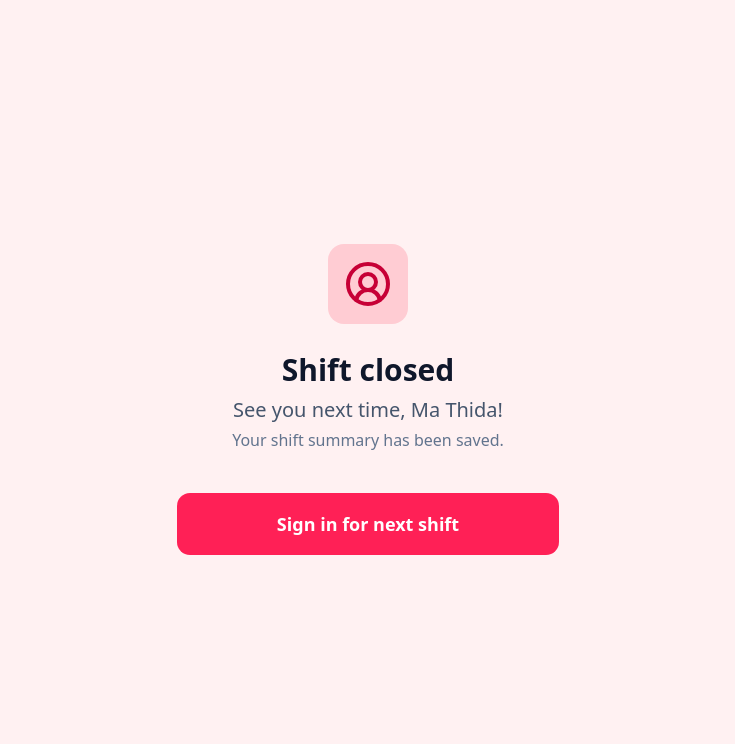
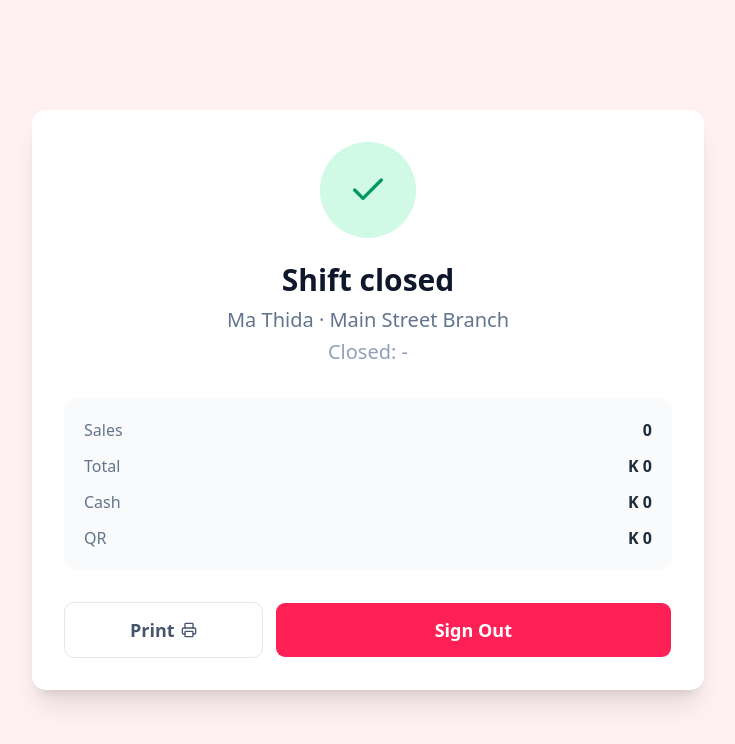
Before and after one commit to thiri-kyaw-khaing/shagan-retail, a Next.js app: page /pos/shift-closed in a window 1280 px wide. Shown: the top 744 px of the page, without its empty margins (272-1007 px from the left). Built offline with nearby package versions, Linux system fonts and the light colour scheme.

Commit message:
feat: enhance shift closing functionality and improve localization

```diff
--- a/app/(protected)/pos/(open-shift)/close-shift/page.tsx
+++ b/app/(protected)/pos/(open-shift)/close-shift/page.tsx
@@ -49,7 +49,17 @@ export default function CloseShiftPage() {
   const handleCloseShift = () => {
     if (!canClose) return;
 
-    router.push("/pos/shift-closed");
+    const params = new URLSearchParams({
+      sales: String(shiftSummary.salesCompleted),
+      total: String(totalSales),
+      cash: String(shiftSummary.cashSales),
+      qr: String(shiftSummary.qrSales),
+      staff: shiftSummary.staffName,
+      branch: shiftSummary.branchName,
+      closedAt: new Date().toISOString(),
+    });
+
+    router.push(`/pos/shift-closed?${params.toString()}`);
   };
 
   const receiptsSuffix = t("closeShift.receiptsSuffix");
@@ -67,7 +77,10 @@ export default function CloseShiftPage() {
           <div className="grid items-stretch gap-6 md:grid-cols-[minmax(0,1fr)_minmax(0,1.6fr)]">
             <ShiftSummaryList
               rows={[
-                { label: t("closeShift.shiftStarted"), value: shiftSummary.startedAt },
+                {
+                  label: t("closeShift.shiftStarted"),
+                  value: shiftSummary.startedAt,
+                },
                 {
                   label: t("closeShift.salesCompleted"),
                   value: String(shiftSummary.salesCompleted),
--- a/app/(protected)/pos/shift-closed/page.tsx
+++ b/app/(protected)/pos/shift-closed/page.tsx
@@ -1,40 +1,87 @@
 "use client";
 
-import { CircleUserRound } from "lucide-react";
+import { Check, Printer } from "lucide-react";
 import { useRouter } from "next/navigation";
+import { useSearchParams } from "next/navigation";
+import { Suspense } from "react";
 
 import CustomButton from "@/components/custom/common/custom-button";
+import SummaryCard from "@/components/custom/common/summary-card";
+import { toBcp47 } from "@/lib/i18n/config";
 import { useTranslation } from "@/lib/i18n/use-translation";
 
 export default function ShiftClosedPage() {
+  return (
+    <Suspense>
+      <ShiftClosedContent />
+    </Suspense>
+  );
+}
+
+function ShiftClosedContent() {
   const router = useRouter();
-  const { t } = useTranslation();
+  const searchParams = useSearchParams();
+  const { t, locale } = useTranslation();
+
+  const sales = searchParams.get("sales") ?? "0";
+  const total = searchParams.get("total") ?? "0";
+  const cash = searchParams.get("cash") ?? "0";
+  const qr = searchParams.get("qr") ?? "0";
+  const staff = searchParams.get("staff") ?? "Ma Thida";
+  const branch = searchParams.get("branch") ?? "Main Street Branch";
+  const closedAt = searchParams.get("closedAt");
+
+  const formatMoney = (value: string) =>
+    `K ${Number(value).toLocaleString("en-US")}`;
+
+  const formattedClosedAt = closedAt
+    ? new Intl.DateTimeFormat(toBcp47(locale), {
+        dateStyle: "medium",
+        timeStyle: "short",
+      }).format(new Date(closedAt))
+    : "-";
 
   return (
     <main className="flex min-h-dvh items-center justify-center overflow-y-auto bg-rose-50 px-4 py-8">
-      <section className="flex w-full max-w-md flex-col items-center text-center">
-        <div className="flex size-20 items-center justify-center rounded-2xl bg-rose-200">
-          <CircleUserRound
-            aria-hidden="true"
-            className="size-12 text-rose-700"
+      <section className="w-full max-w-2xl rounded-xl bg-white p-6 shadow-xl sm:p-8">
+        <div className="flex flex-col items-center text-center">
+          <div className="flex size-24 items-center justify-center rounded-full bg-emerald-100">
+            <Check aria-hidden="true" className="size-10 text-emerald-600" />
+          </div>
+
+          <h1 className="mt-6 text-3xl font-bold text-slate-900">
+            {t("shiftClosed.title")}
+          </h1>
+          <p className="mt-2 text-xl text-slate-500">
+            {staff} · {branch}
+          </p>
+          <p className="mt-1 text-xl text-slate-400">
+            {t("shiftClosed.closedAt")}: {formattedClosedAt}
+          </p>
+        </div>
+
+        <SummaryCard
+          className="mt-8 gap-y-3 rounded-xl bg-slate-50 p-5 text-base"
+          rows={[
+            { label: "Sales", value: sales },
+            { label: "Total", value: formatMoney(total) },
+            { label: "Cash", value: formatMoney(cash) },
+            { label: "QR", value: formatMoney(qr) },
+          ]}
+        />
+
+        <div className="mt-8 grid gap-3 sm:grid-cols-[1fr_2fr]">
+          <CustomButton
+            label="Print"
+            icon={Printer}
+            className="min-h-14 border border-slate-200 bg-white text-lg font-semibold text-slate-600 shadow-none hover:bg-slate-50"
+          />
+          <CustomButton
+            label="Sign Out"
+            onClick={() => router.push("/portal")}
+            className="min-h-14 bg-brand text-lg font-bold text-white hover:bg-brand/90"
           />
         </div>
-
-        <h1 className="mt-7 text-3xl font-bold text-slate-900">
-          {t("shiftClosed.title")}
-        </h1>
-        <p className="mt-2 text-xl text-slate-600">
-          {t("shiftClosed.greeting")}
-        </p>
-        <p className="mt-1 text-base text-slate-500">
-          {t("shiftClosed.summarySaved")}
-        </p>
-
-        <CustomButton
-          label={t("shiftClosed.signInNext")}
-          onClick={() => router.push("/portal")}
-          className="mt-10 min-h-16 w-full max-w-sm rounded-xl bg-brand px-6 text-lg font-bold text-white hover:bg-brand/90"
-        />
       </section>
     </main>
   );
--- a/lib/i18n/dictionaries/en.ts
+++ b/lib/i18n/dictionaries/en.ts
@@ -34,6 +34,7 @@ const en = {
   "shiftClosed.title": "Shift closed",
   "shiftClosed.greeting": "See you next time, Ma Thida!",
   "shiftClosed.summarySaved": "Your shift summary has been saved.",
+  "shiftClosed.closedAt": "Closed",
   "shiftClosed.signInNext": "Sign in for next shift",
 
   "closeShift.title": "Close Shift",
--- a/lib/i18n/dictionaries/mm.ts
+++ b/lib/i18n/dictionaries/mm.ts
@@ -36,6 +36,7 @@ const mm: typeof en = {
   "shiftClosed.title": "အလုပ်ချိန် ပိတ်ပြီးပါပြီ",
   "shiftClosed.greeting": "နောက်တစ်ကြိမ် တွေ့ကြရအောင်၊ Ma Thida!",
   "shiftClosed.summarySaved": "သင့်အလုပ်ချိန် အကျဉ်းချုပ်ကို သိမ်းဆည်းပြီးပါပြီ။",
+  "shiftClosed.closedAt": "ပိတ်ချိန်",
   "shiftClosed.signInNext": "နောက်အလုပ်ချိန်အတွက် ဝင်ရောက်ရန်",
 
   "closeShift.title": "အလုပ်ချိန်ပိတ်ရန်",
--- a/lib/i18n/dictionaries/zh.ts
+++ b/lib/i18n/dictionaries/zh.ts
@@ -36,6 +36,7 @@ const zh: typeof en = {
   "shiftClosed.title": "班次已结束",
   "shiftClosed.greeting": "下次再见，Ma Thida！",
   "shiftClosed.summarySaved": "您的班次汇总已保存。",
+  "shiftClosed.closedAt": "关闭时间",
   "shiftClosed.signInNext": "登录下一班次",
 
   "closeShift.title": "结束班次",
```
